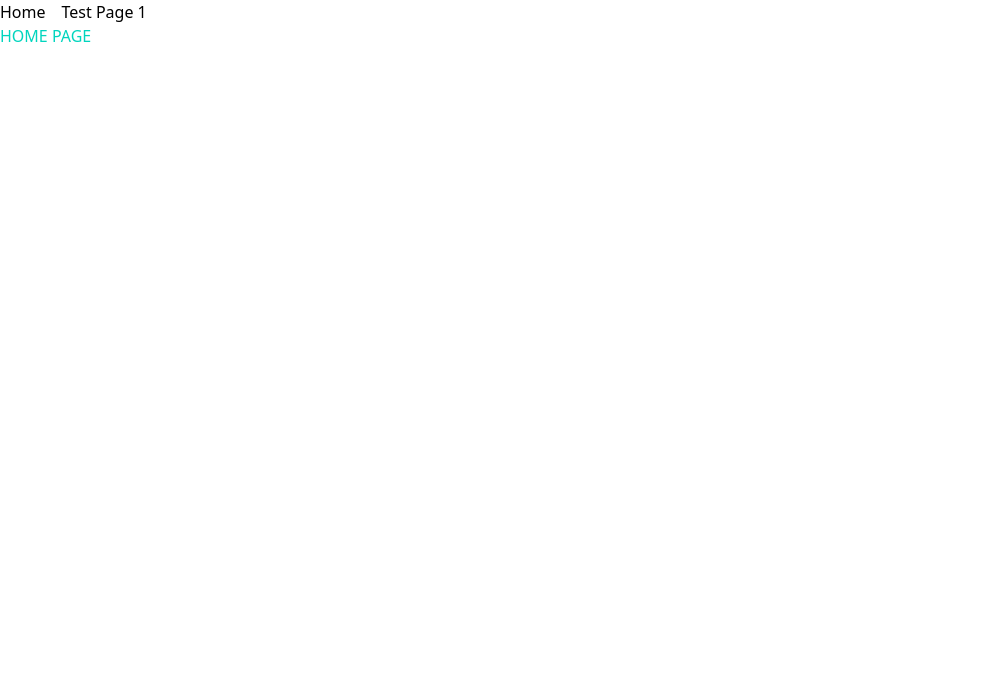
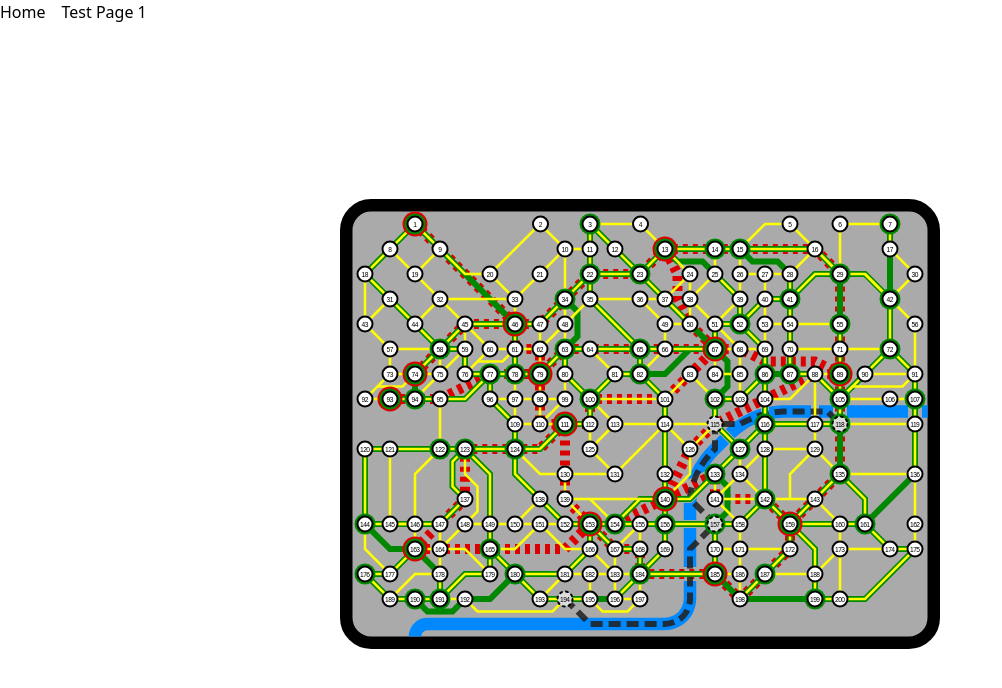
Before and after one commit to Aern-do/scotland-yard, a Vue app: page / in a window 1280 px wide. Shown: the top 688 px of the page, without its empty margins (0-1002 px from the left). Built offline with nearby package versions, Linux system fonts and the light colour scheme.

Commit message:
add board

```diff
--- a/package.json
+++ b/package.json
@@ -21,6 +21,7 @@
     "prettier-plugin-tailwindcss": "^0.6.14",
     "typescript": "~5.8.3",
     "vite": "^7.1.7",
+    "vite-svg-loader": "^5.1.0",
     "vue-tsc": "^3.0.7"
   }
 }
--- /dev/null
+++ b/src/components/Board.vue
@@ -0,0 +1,6 @@
+<script setup lang="ts">
+</script>
+
+<template>
+    <img src="../assets/board.svg" />
+</template>
--- a/src/components/Header.vue
+++ b/src/components/Header.vue
@@ -1,8 +1,7 @@
-<script lang="ts">
+<script setup lang="ts">
 import { RouterLink } from 'vue-router';
+</script>
 
-export default {}
-</script>
 <template>
   <nav class="space-x-4">
     <RouterLink to="/">Home</RouterLink>
--- a/src/pages/HomeView.vue
+++ b/src/pages/HomeView.vue
@@ -1,6 +1,9 @@
-<script lang="ts">
-export default {};
+<script setup lang="ts">
+import Board from '../components/Board.vue';
 </script>
+
 <template>
-  <h1 class="text-teal-400">HOME PAGE</h1>
+  <div class="flex h-screen w-screen items-center justify-center">
+    <Board />
+  </div>
 </template>
--- a/src/pages/TestView.vue
+++ b/src/pages/TestView.vue
@@ -1,6 +1,5 @@
-<script lang="ts">
-export default {};
-</script>
+<script setup lang="ts"></script>
+
 <template>
   <h1 class="text-read-400">TEST PAGE 1</h1>
 </template>
--- a/vite.config.ts
+++ b/vite.config.ts
@@ -1,7 +1,8 @@
 import { defineConfig } from "vite";
 import vue from "@vitejs/plugin-vue";
 import tailwindcss from "@tailwindcss/vite";
+import svgLoader from "vite-svg-loader"
 
 export default defineConfig({
-  plugins: [vue(), tailwindcss()],
+  plugins: [vue(), tailwindcss(), svgLoader()],
 });
```
Also changed, not shown: src/assets/board.svg (added), 1 other file (tests, documents, lock files or other folders).
